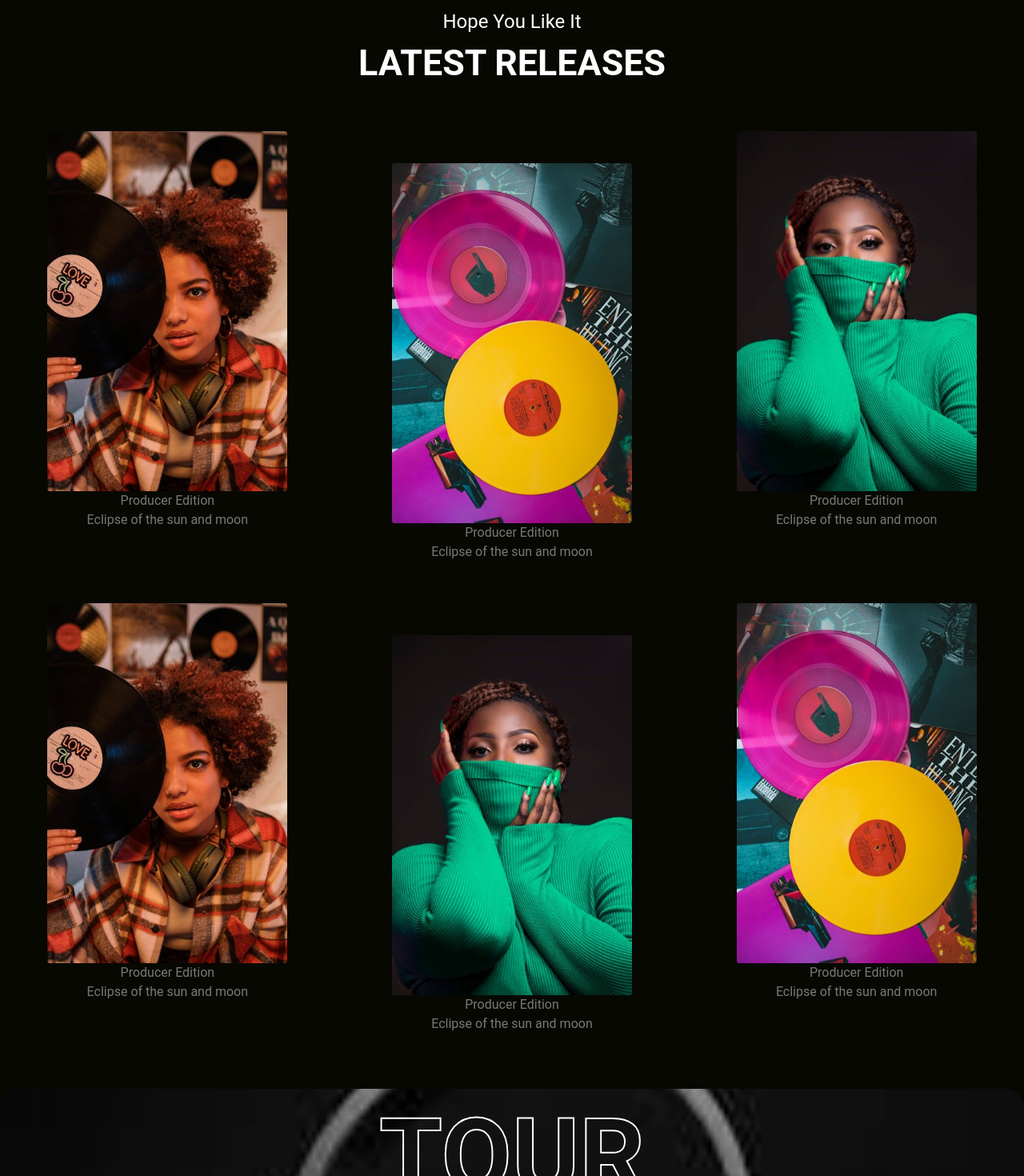
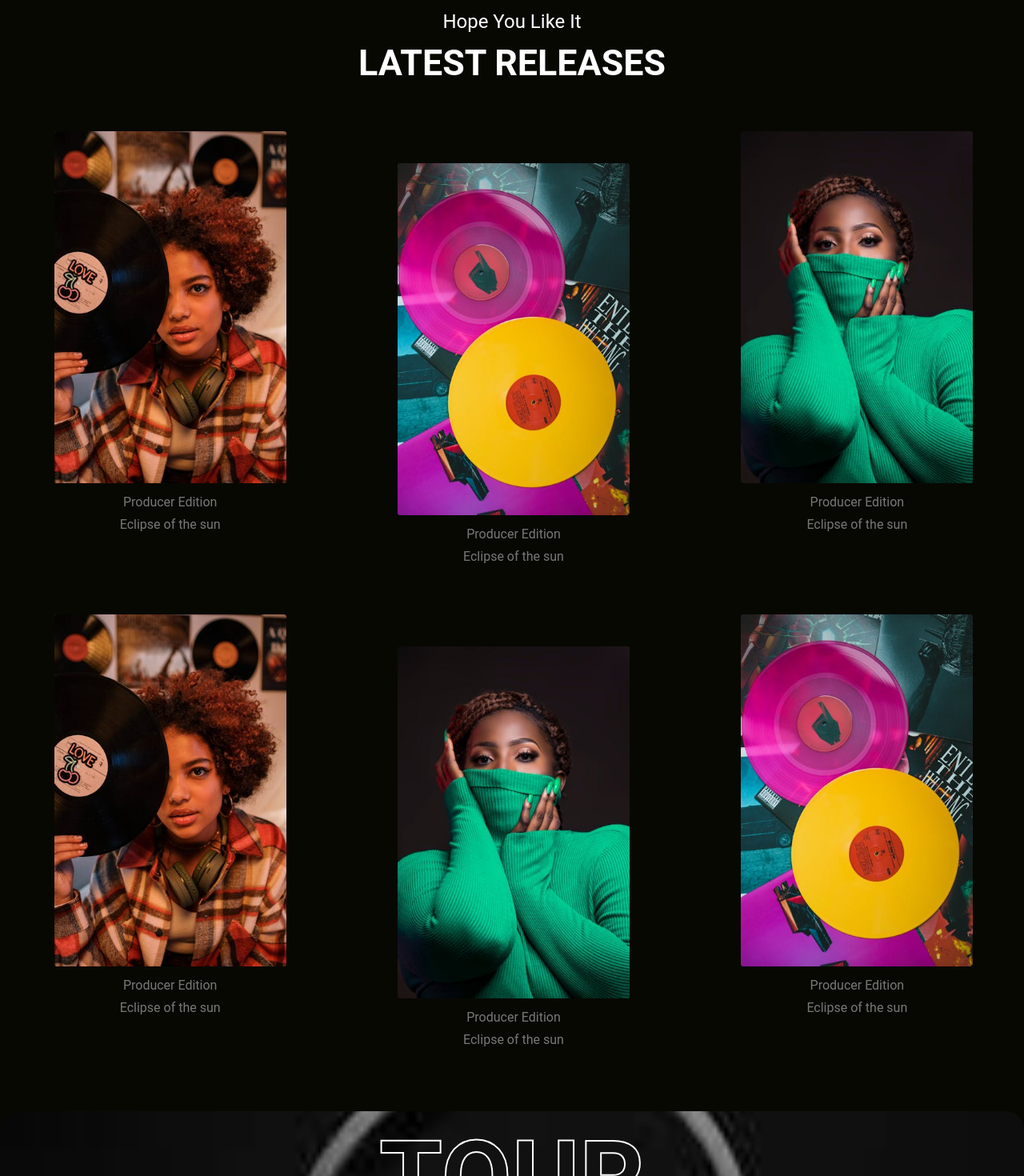
Before and after one commit to Simplevhick/Kevindavid, a Next.js app: page / in a window 1280 px wide. Shown: the part 860-2330 px from the top of the page at 80% size. Built offline with nearby package versions, Linux system fonts and the light colour scheme.

Commit message:
changed the blogs part to 2 columns also changed the texts...Added padding to them...Adjusted the tour part adjusted commented the image part off

```diff
--- a/components/About.jsx
+++ b/components/About.jsx
@@ -3,7 +3,7 @@ import { HiCursorArrowRipple } from "react-icons/hi2";
 const About = () => {
   return (
     <div id="about">
-      <div className="text-white m-3 mt-72 lg:flex lg:justify-between lg:text-white lg:mt-80 lg:m-7 lg:items-center md:flex md:justify-between md:text-white md:m-5 md:mt-80">
+      <div className="text-white m-3 mt-[70%] lg:flex lg:justify-between lg:text-white lg:mt-80 lg:m-7 lg:items-center md:flex md:justify-between md:text-white md:m-5 md:mt-80">
         <div className="">
           <p className="text-[2rem] font-bold lg:text-[2.2rem] lg:font-bold md:text-[2.8rem] md:font-bold">
             LATEST NEWS
--- a/components/Blogs.jsx
+++ b/components/Blogs.jsx
@@ -10,83 +10,77 @@ const Blogs = () => {
         </h1>
       </div>
 
-      <div className="relative grid grid-cols-1 gap-3 place-items-center mt-3 lg:grid lg:grid-cols-3 lg:grid-rows-2 lg:-3 lg:place-items-center lg:mt-3 md:grid md:grid-cols-2 md:grid-rows-2 md:gap-3 md:place-items-center md:mt-3">
+      <div className="relative grid grid-cols-2 gap-1 place-items-center ml-1 mt-3 lg:grid lg:grid-cols-3 lg:grid-rows-2 lg:-3 lg:place-items-center lg:mt-3 md:grid md:grid-cols-2 md:grid-rows-2 md:gap-3 md:place-items-center md:mt-3">
         <div className="rounded-[20px]">
-          <Image
+          <img
             src="/assets/img3.jpeg"
             alt="pix"
-            width={300}
-            height={300}
-            className="rounded-[3px] lg:h-280 lg:w-300"
+
+            className="rounded-[3px] w-[10remm] h-[15rem] lg:h-[440px] lg:w-[290px] md:h-[440px] md:w-[290px]"
           />
-          <div className="flex justify-center items-center flex-col text-white">
-            <h3 className="opacity-45">Producer Edition</h3>
-            <p className="opacity-45"> Eclipse of the sun and moon </p>
+          <div className="flex justify-center items-center flex-col text-white p-2">
+            <h3 className="opacity-45 p-1">Producer Edition</h3>
+            <p className="opacity-45"> Eclipse of the sun </p>
           </div>
         </div>
         <div className="rounded-[20px] lg:rounded-[20px] lg:mt-[5rem] md:rounded-[20px] md:mt-[5rem]">
-          <Image
+          <img
             src="/assets/img6.jpeg"
             alt="pix"
-            width={300}
-            height={300}
-            className="rounded-[3px]"
+
+            className="rounded-[3px] w-[10remm] h-[15rem] lg:h-[440px] lg:w-[290px] md:h-[440px] md:w-[290px]"
           />
-          <div className="flex justify-center items-center flex-col text-white">
-            <h3 className="opacity-45">Producer Edition</h3>
-            <p className="opacity-45"> Eclipse of the sun and moon </p>
+          <div className="flex justify-center items-center flex-col text-white p-2">
+            <h3 className="opacity-45 p-1">Producer Edition</h3>
+            <p className="opacity-45"> Eclipse of the sun </p>
           </div>
         </div>
         <div className="rounded-[20px]">
-          <Image
+          <img
             src="/assets/img5.jpeg"
             alt="pix"
-            width={300}
-            height={300}
-            className="rounded-[3px]"
+
+            className="rounded-[3px] w-[10remm] h-[15rem] lg:h-[440px] lg:w-[290px] md:h-[440px] md:w-[290px]"
           />
-          <div className="flex justify-center items-center flex-col text-white">
-            <h3 className="opacity-45">Producer Edition</h3>
-            <p className="opacity-45"> Eclipse of the sun and moon </p>
+          <div className="flex justify-center items-center flex-col text-white p-2">
+            <h3 className="opacity-45 p-1">Producer Edition</h3>
+            <p className="opacity-45"> Eclipse of the sun </p>
           </div>
         </div>
         <div className="rounded-[20px]">
-          <Image
+          <img
             src="/assets/img3.jpeg"
             alt="pix"
-            width={300}
-            height={300}
-            className="rounded-[3px]"
+
+            className="rounded-[3px] w-[10remm] h-[15rem] lg:h-[440px] lg:w-[290px] md:h-[440px] md:w-[290px]"
           />
-          <div className="flex justify-center items-center flex-col text-white">
-            <h3 className="opacity-45">Producer Edition</h3>
-            <p className="opacity-45"> Eclipse of the sun and moon </p>
+          <div className="flex justify-center items-center flex-col text-white p-2">
+            <h3 className="opacity-45 p-1">Producer Edition</h3>
+            <p className="opacity-45"> Eclipse of the sun</p>
           </div>
         </div>
         <div className="rounded-[20px] lg:rounded-[20px] lg:mt-[5rem] md:rounded-[20px] md:mt-[5rem]">
-          <Image
+          <img
             src="/assets/img5.jpeg"
             alt="pix"
-            width={300}
-            height={300}
-            className="rounded-[3px]"
+
+            className="rounded-[3px] w-[10remm] h-[15rem] lg:h-[440px] lg:w-[290px] md:h-[440px] md:w-[290px]"
           />
-          <div className="flex justify-center items-center flex-col text-white">
-            <h3 className="opacity-45">Producer Edition</h3>
-            <p className="opacity-45"> Eclipse of the sun and moon </p>
+          <div className="flex justify-center items-center flex-col text-white p-2">
+            <h3 className="opacity-45 p-1">Producer Edition</h3>
+            <p className="opacity-45"> Eclipse of the sun </p>
           </div>
         </div>
         <div className="rounded-[20px]">
-          <Image
+          <img
             src="/assets/img6.jpeg"
             alt="pix"
-            width={300}
-            height={300}
-            className="rounded-[3px]"
+
+            className="rounded-[3px] w-[10remm] h-[15rem] lg:h-[440px] lg:w-[290px] md:h-[440px] md:w-[290px]"
           />
-          <div className="flex justify-center items-center flex-col text-white">
-            <h3 className="opacity-45">Producer Edition</h3>
-            <p className="opacity-45"> Eclipse of the sun and moon</p>
+          <div className="flex justify-center items-center flex-col text-white p-2">
+            <h3 className="opacity-45 p-1">Producer Edition</h3>
+            <p className="opacity-45"> Eclipse of the sun </p>
           </div>
         </div>
       </div>
--- a/components/Hero.jsx
+++ b/components/Hero.jsx
@@ -33,9 +33,9 @@ const Hero = ({ heading, message }) => {
     <>
       <div className="relative bg-[url('/assets/dj.jpg')] flex items-center h-screen justify-center mb-[4.3rem] bg-fixed bg-center bg-cover">
         {/* <div className="absolute top-0 left-0 right-0 bottom-0 bg-black/30 z-[2]"/> */}
-        <div className="absolute top-[11rem]">
-            <Image src="/assets/standbg.png" alt="" width={444} height={444}/>
-        </div>
+        {/* <div className="absolute top-[11rem]">
+            <Image src="/assets/standbg.png" alt="pix" width={444} height={444}  className=""/>
+        </div> */}
         <div className="p-5 text-white mt-[-10rem]">
           <h2 className="text-7xl font-bold text-cs sm:text-9xl">{heading}</h2>
           <div className="absolute ml-[2rem] lg:ml-[3rem] md:ml-[3rem] ">
--- a/components/Navbar.jsx
+++ b/components/Navbar.jsx
@@ -31,7 +31,8 @@ const Navbar = () => {
       style={{ backgroundColor: `${color}` }}
       className="fixed left-0 top-0 w-full z-10 ease-in duration-300"
     >
-      <div className="max-w-[1240px] m-auto flex justify-between items-center p-4 text-white">
+      {/*  w-full  */}
+      <div className="max-w-[1240px] m-auto flex justify-between items-center p-4 text-white lg:max-w-[1240px] lg:m-auto lg:flex lg:justify-between lg:items-center lg:p-4 lg:text-white md:max-w-[1240px] md:m-auto md:flex md:justify-between md:items-center md:p-4 md:text-white">
         <Link href="/">
           <h1 style={{ color: `${textColor}` }} className="font-bold text-4xl">
             Capture
@@ -59,7 +60,7 @@ const Navbar = () => {
         </ul>
 
         {/* mobile button */}
-        <div onClick={handleNav} className="block sm:hidden z-10">
+        <div onClick={handleNav} className="block sm:hidden z-10 text-white">
           {nav ? (
             <AiOutlineClose size={20} style={{ color: `${textColor}` }} />
           ) : (
--- a/components/Tour.jsx
+++ b/components/Tour.jsx
@@ -96,9 +96,9 @@ const Tour = () => {
       </div>
 
       <div className="absolute rounded-md w-[83vw] top-[14rem] ml-8 lg:w-[93vw] lg:top-[20rem] lg:ml-11 md:w-[90vw] md:top-[20rem] md:ml-11">
-        <div className="rounded-md h-[62vh] text-white bg-gradient-to-r  from-purple-700 to-red-500 ">
+        <div className="rounded-md h-[100%] text-white bg-gradient-to-r  from-purple-700 to-red-500 ">
           <div className="p-7 lg:p-7 md:p-7">
-            <h3 className="text-[1.6rem] text-md font-bold lg:text-[1.6rem] lg:text-xl lg:font-bold md:text-[1.2rem] md:text-sm md:font-bold">
+            <h3 className="text-[1.4rem] text-md font-bold lg:text-[1.6rem] lg:text-xl lg:font-bold md:text-[1.2rem] md:text-sm md:font-bold">
               List of tracks recorded
             </h3>
             <p className="text-[1rem] text-base lg:text-[1rem] lg:text-gray-400 lg:text-base md:text-[1rem] md:text-base">listening to our song</p>
```
